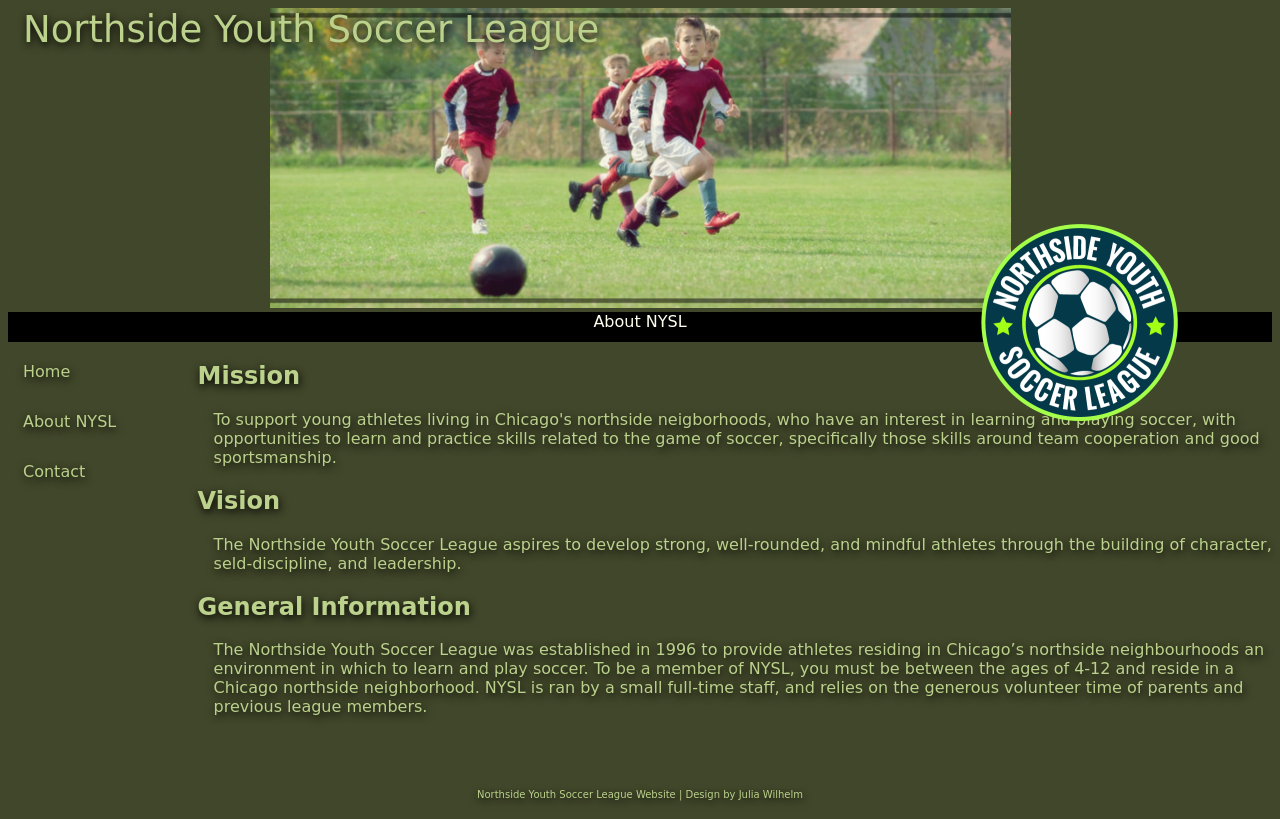
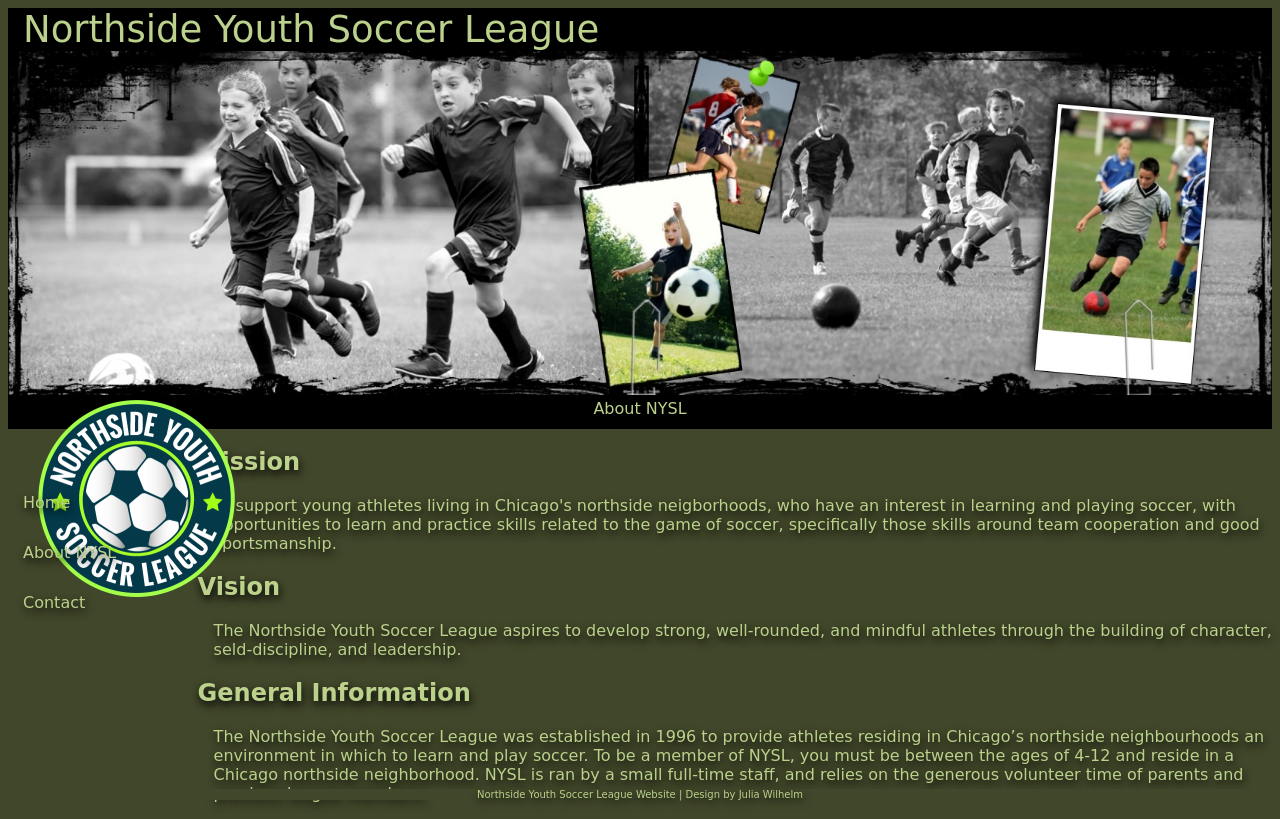
Before and after one commit to WiliTheSParrow/NorwichYouthSoccerLeague_WebSite, a plain HTML site: page about.html in a window 1280 px wide. Drawn offline with Linux system fonts and the light colour scheme.

Commit message:
final design

```diff
--- a/about.html
+++ b/about.html
@@ -10,8 +10,8 @@
 <body>
 
     <header class="topofthepage">
-        <div class="headertitle"><a>Northside Youth Soccer League</a></div>
-        <div class="headerimage"><img alt="Header image" src="img/design1_image13.png"></div>
+        <div class="headertitle"><a id="thetitle">Northside Youth Soccer League</a></div>
+        <div class="headerimage"><img alt="Header image" src="img/design03.jpg"></div>
         <div class="logo"><img alt="NYSL Logo image" src="img/nysl_logo1.png"></div>
     </header>
 
--- a/styles/nysl_1.css
+++ b/styles/nysl_1.css
@@ -2,7 +2,7 @@ body {
     background: #41472a;
     font-family: cursive;
     color: #bbd18c;
-    text-shadow: 1px 3px 8px #000000;
+    text-shadow: 1px 4px 8px #000000;
 }
 
 
@@ -37,22 +37,28 @@ aside {
 
 /*---  ---*/
 
+.topofthepage{
+    background: #000000;
+}
 
 .headertitle {
     padding-left: 15px;
     font-size: 37px;
-    position: absolute
+    position: relative;
 }
 
+#thetitle {
+    text-shadow: 10x 40px 10px #000000;
+}
 
-.headerimage {
-    text-align: center;
+.headerimage img {
+    width: 100%;
 }
 
 
 .informationbar article {
     background: black;
-    color: #fffff0;
+    color: #bbd18c;
     text-align: center;
     height: 30px;
 }
@@ -60,15 +66,14 @@ aside {
 
 .logo {
     position: absolute;
-    display: inline;
-    right: 8%;
-    top: 28%;
+    left: 3%;
+    top: 50%;
+
 }
-
 
 .menusection {
     float: left;
-    margin-top: 20px;
+    margin-top: 5%;
     position: absolute;
 }
 
--- a/styles/nysl_2.css
+++ /dev/null
@@ -1,33 +0,0 @@
-.topofthepage{
-    border: 2px solid pink;
-    display: block;
-    left: 0;
-    right: 0;
-}
-
-
-.headertitle {
-    border: 2px solid black;
-    font-size: 35px;
-}
-
-
-.headerimage{
-    border: 2px solid red;
-    height: 300px;
-    width: 741px;
-    align-items: center;
-}
-
-
-.informationbar article {
-    background: black;
-    color: #ffffff;
-    text-align: center;
-}
-
-.logo {
-    border: 1px solid black;
-    z-index: -1;
-    width: 200px
-}
--- a/styles/style.css
+++ /dev/null
@@ -1,113 +0,0 @@
-/* --- PICTURE STYLING --- */
-
-.pic_soccer {
-    padding: 10px 30px 10px 10px;
-    width: 200px;
-    height: 298px;
-    float: left;
-    margin: 5px;
-}
-
-.pic_logo {
-    width: 200px;
-    height: 200px;
-    float: left;
-    margin-right: 20px;
-}
-
-/* --- TOP PART OF WP --- */
-
-.header {
-    color: #d4dce4;
-    font-size: 30px;
-    font-family: cursive;
-    margin: 10px;
-    height: 200px;
-}
-
-.home_title{
-    padding: 50px 0px 30px 210px;
-}
-
-.menu {
-    font-size: 14px;
-    padding: 0px 0px 0px 240px;
-}
-
-.menu a {
-    color: #a6bbcd;
-    font-family: cursive;
-    text-decoration: none;
-}
-
-.separator {
-    color: #d4dce4;
-}
-
-/* --- FOOTER --- */
-
-footer {
-
-    font-family: cursive;
-    color: #a6bbcd;
-    font-size: 11px;
-    width: 1000px;
-    padding: 150px 0px 10px 240px;
-}
-
-footer a {
-    text-decoration: none;
-    font-family: cursive;
-    color: #a6bbcd;
-    font-size: 11px;
-}
-
-/* --- BODY & LAYOUT --- */
-
-body {
-    background: #033949
-}
-
-.container {
-    width: 1000px;
-    margin: 0 auto;
-}
-
-.page_content {
-    width: 1000px;
-    height: 350px;
-}
-
-.page_content h3 {
-    font-family: cursive;
-    color: #a6bbcd;
-    font-size: 15px;
-}
-
-.description {
-
-    margin-left: 260px;
-
-}
-
-.contact_info article {
-    padding: 15px;
-}
-
-/* --- OTHER STYLING ELEMENTS --- */
-
-
-h2 {
-    color: #d4dce4;
-    font-size: 19px;
-    font-family: cursive;
-}
-
-p {
-    color: #a6bbcd;
-    font-size: 13px;
-    font-family: cursive;
-}
-
-
-/* ---------------------- */
```
Also changed, not shown: contact.html (+2 -3 lines), index.html (+2 -2 lines), img/design03.jpg (added), img/design1_image13.png (deleted), img/design2_image1.jpg (deleted), img/soccer_image1.jpg (deleted), img/soccer_image2.jpg (deleted), img/soccer_image3.jpg (deleted), styles/nysl_3.css (deleted), 1 other file.
